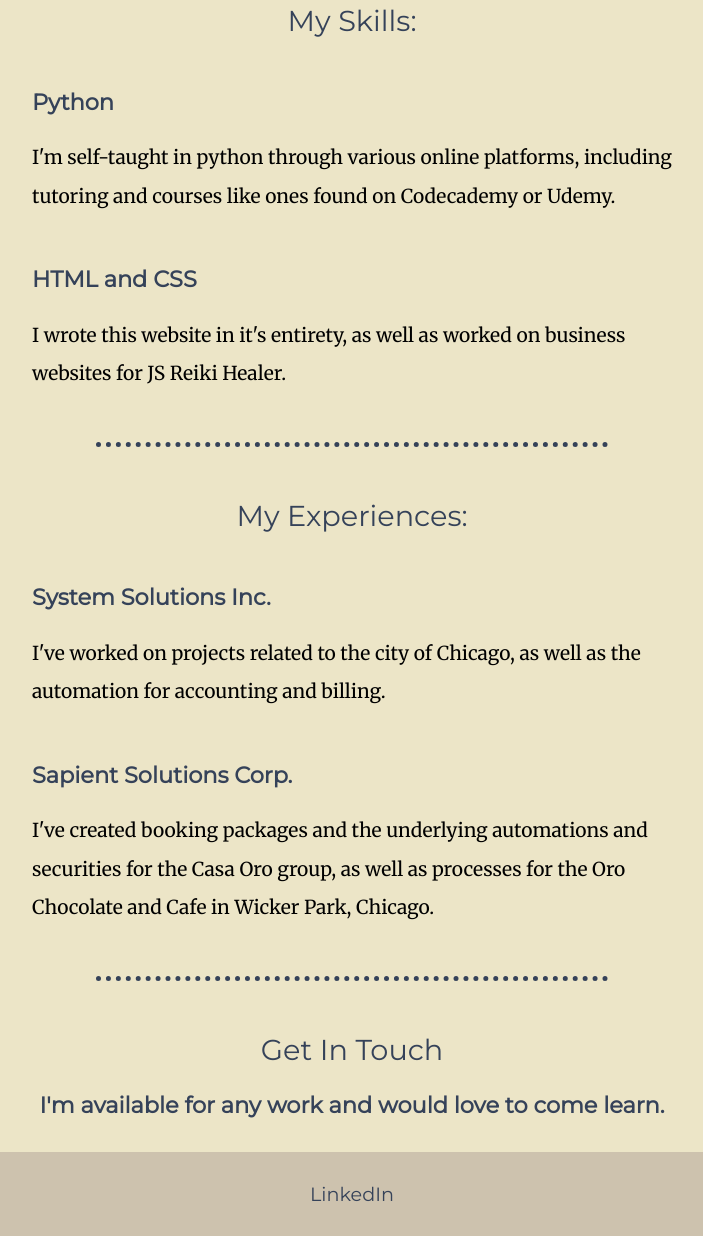
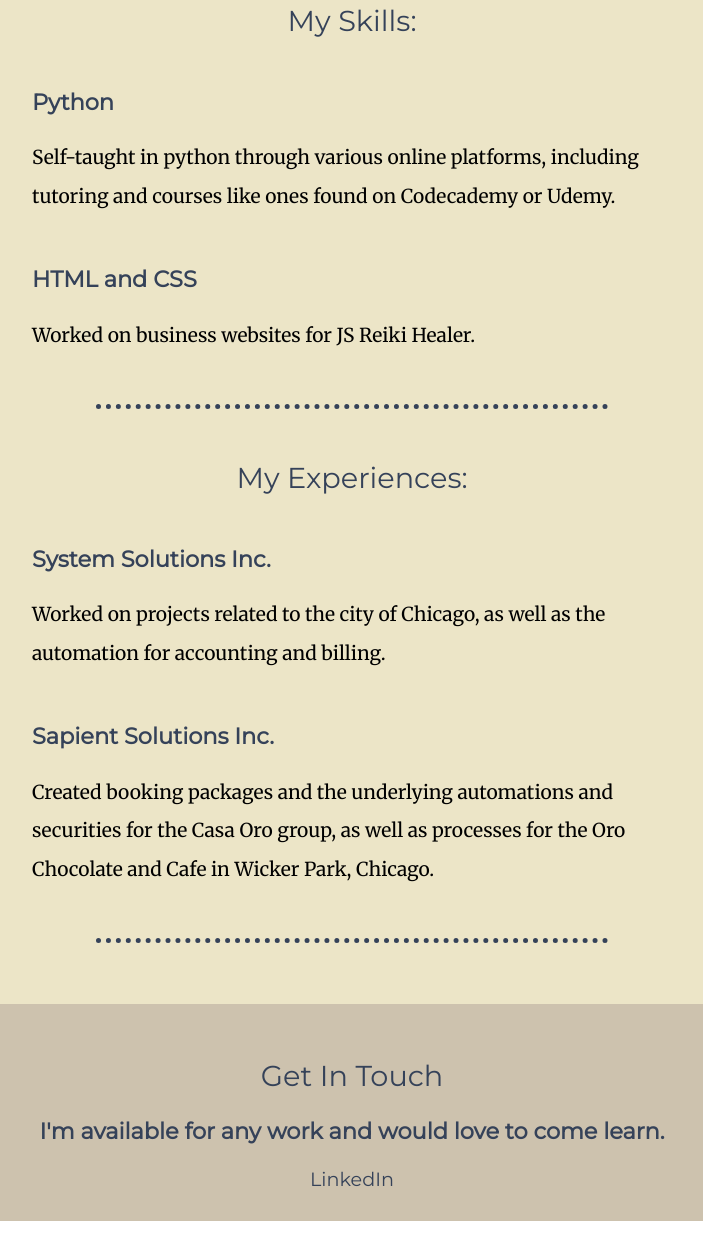
Before and after one commit to ibi-mon/cv, a plain HTML site: page index.html in a window 1280 px wide. Shown: the part 778-2014 px from the top of the page, without its empty margins (288-991 px from the left). Drawn offline with Linux system fonts and the light colour scheme; a web font is replaced by a local one.

Commit message:
Update index.html
A small update made offline a while ago.

```diff
--- a/index.html
+++ b/index.html
@@ -8,6 +8,7 @@
       <link rel="preconnect" href="https://fonts.gstatic.com" crossorigin>
       <link href="https://fonts.googleapis.com/css2?family=Merriweather&family=Montez&family=Montserrat&display=swap" rel="stylesheet">
   </head>
+
   <body>
       <div class="top">
         <img class="cloud1" src="images/cloud.png" alt="cloud-img">
@@ -27,11 +28,15 @@
           <h2>My Skills:</h2>
           <div class="skill-row">
             <h3>Python</h3>
-          <p>I'm self-taught in python through various online platforms, including tutoring and courses like ones found on Codecademy or Udemy.</p>
+            <p>Self-taught in python through various online platforms, including tutoring and courses like ones found on Codecademy or Udemy.</p>
           </div>
           <div class="skill-row">
             <h3>HTML and CSS</h3>
-          <p>I wrote this website in it's entirety, as well as worked on business websites for JS Reiki Healer.</p>
+            <p>Worked on business websites for JS Reiki Healer.</p>
+          </div>
+          <div class="skill-row">
+            <h3></h3>
+            <p></p>
           </div>
         </div>
         <hr>
@@ -39,21 +44,25 @@
           <h2>My Experiences:</h2>
           <div class="exp-row">
             <h3>System Solutions Inc.</h3>
-          <p>I've worked on projects related to the city of Chicago, as well as the automation for accounting and billing.</p>
+            <p>Worked on projects related to the city of Chicago, as well as the automation for accounting and billing.</p>
           </div>
           <div class="exp-row">
-          <h3>Sapient Solutions Corp.</h3>
-          <p>I've created booking packages and the underlying automations and securities for the Casa Oro group, as well as processes for the Oro Chocolate and Cafe in Wicker Park, Chicago.</p>
+            <h3>Sapient Solutions Inc.</h3>
+            <p>Created booking packages and the underlying automations and securities for the Casa Oro group, as well as processes for the Oro Chocolate and Cafe in Wicker Park, Chicago.</p>
+          </div>
+          <div class="exp-row">
+            <h3></h3>
+            <p></p>
           </div>
         </div>
         <hr>
+      </div>
+
+      <div class="bottom">
         <div class="contact-me">
           <h2>Get In Touch</h2>
           <h3>I'm available for any work and would love to come learn.</h3>
         </div>
-    </div>
-
-    <div class="bottom">
         <a class="footer-link" href="https://www.linkedin.com/in/ibrahim-sayla">LinkedIn</a>
       </div>
   </body>
```
Lines whose indentation alone changed are shown as unchanged.
